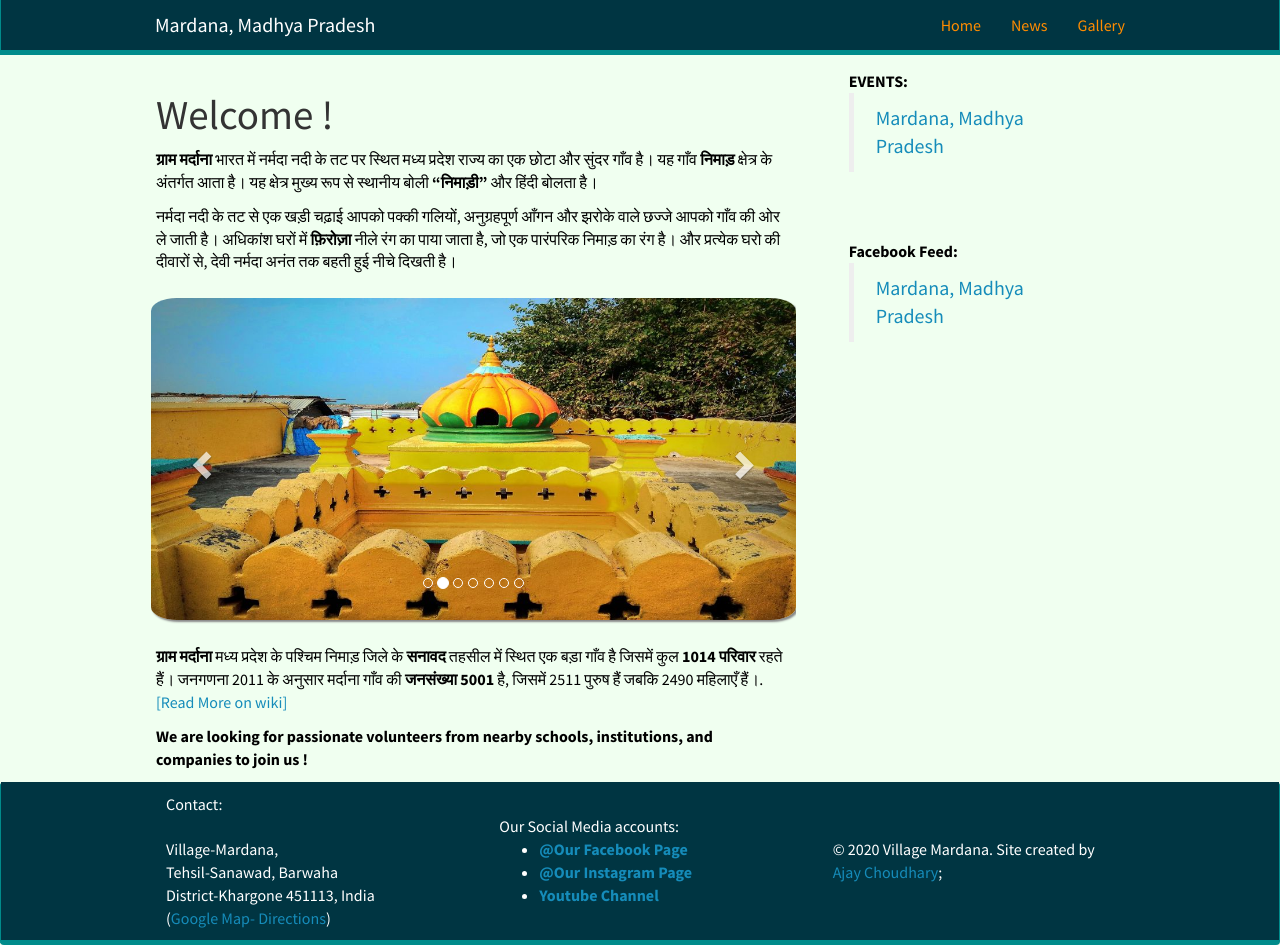
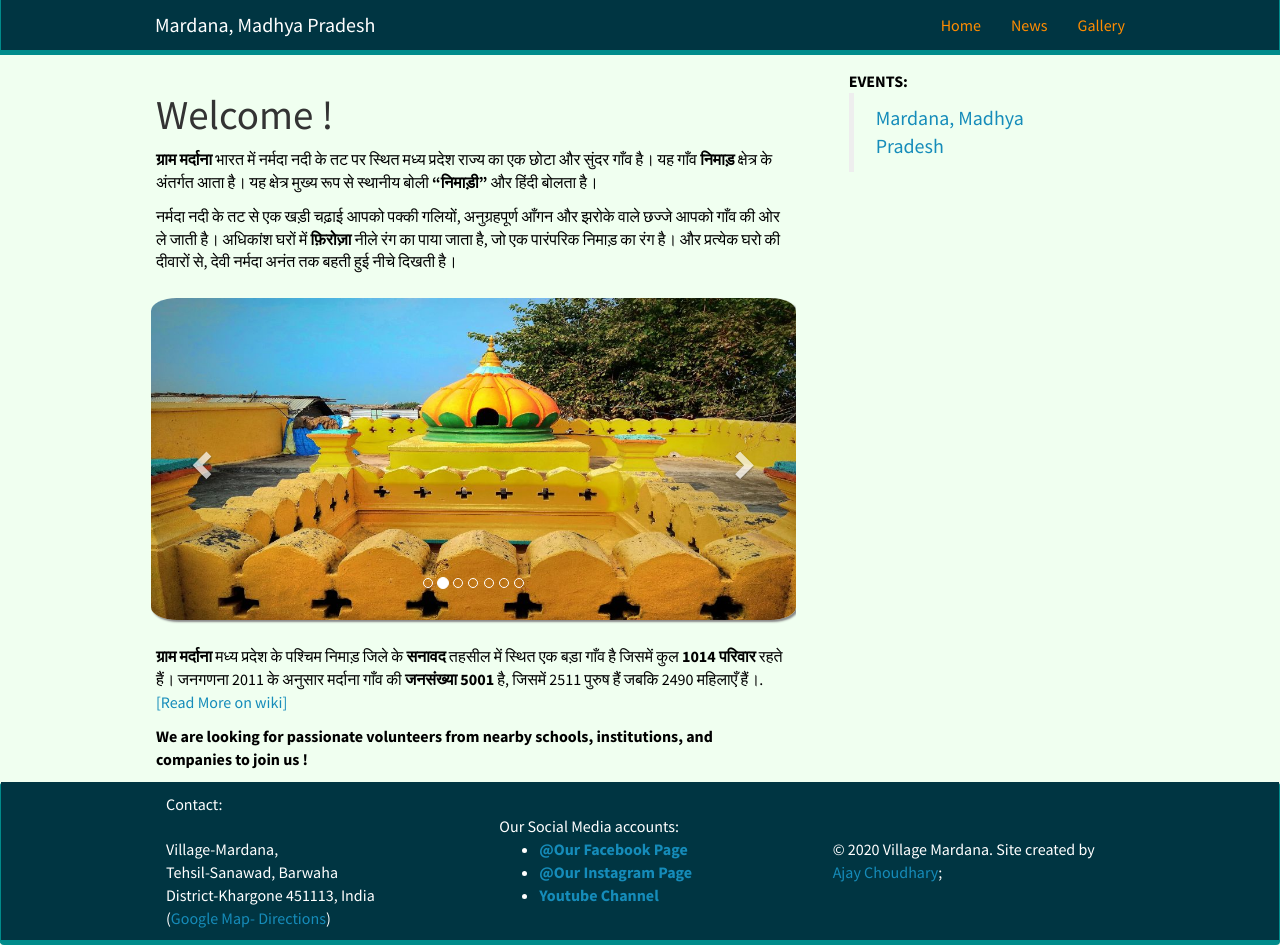
Before and after one commit to village-mardana/village-mardana.github.io, a Jekyll site: the page built from _pages/home.md, in a window 1280 px wide and 945 px high. Built offline with Jekyll 4.4.1, drawn with Linux system fonts in a browser that asks for light colours; nearby versions of some CDN libraries.

Commit message:
Update homelay.html

```diff
--- a/_layouts/homelay.html
+++ b/_layouts/homelay.html
@@ -13,9 +13,6 @@ layout: default
 	<div class="fb-page" data-href="https://www.facebook.com/villagemardana" data-tabs="events" data-width="310px" data-height="" data-small-header="true" data-adapt-container-width="false" data-hide-cover="true" data-show-facepile="true"><blockquote cite="https://www.facebook.com/villagemardana" class="fb-xfbml-parse-ignore"><a href="https://www.facebook.com/villagemardana">Mardana, Madhya Pradesh</a></blockquote></div>
 		</br>
 	</br>
-	<b>Facebook Feed: </b>
-	<div class="fb-page" data-href="https://www.facebook.com/villagemardana" data-tabs="timeline" data-width="310px" data-height="" data-small-header="false" data-adapt-container-width="false" data-hide-cover="false" data-show-facepile="true"><blockquote cite="https://www.facebook.com/villagemardana" class="fb-xfbml-parse-ignore"><a href="https://www.facebook.com/villagemardana">Mardana, Madhya Pradesh</a></blockquote></div>
-</br>
 
 
  </div>
```
